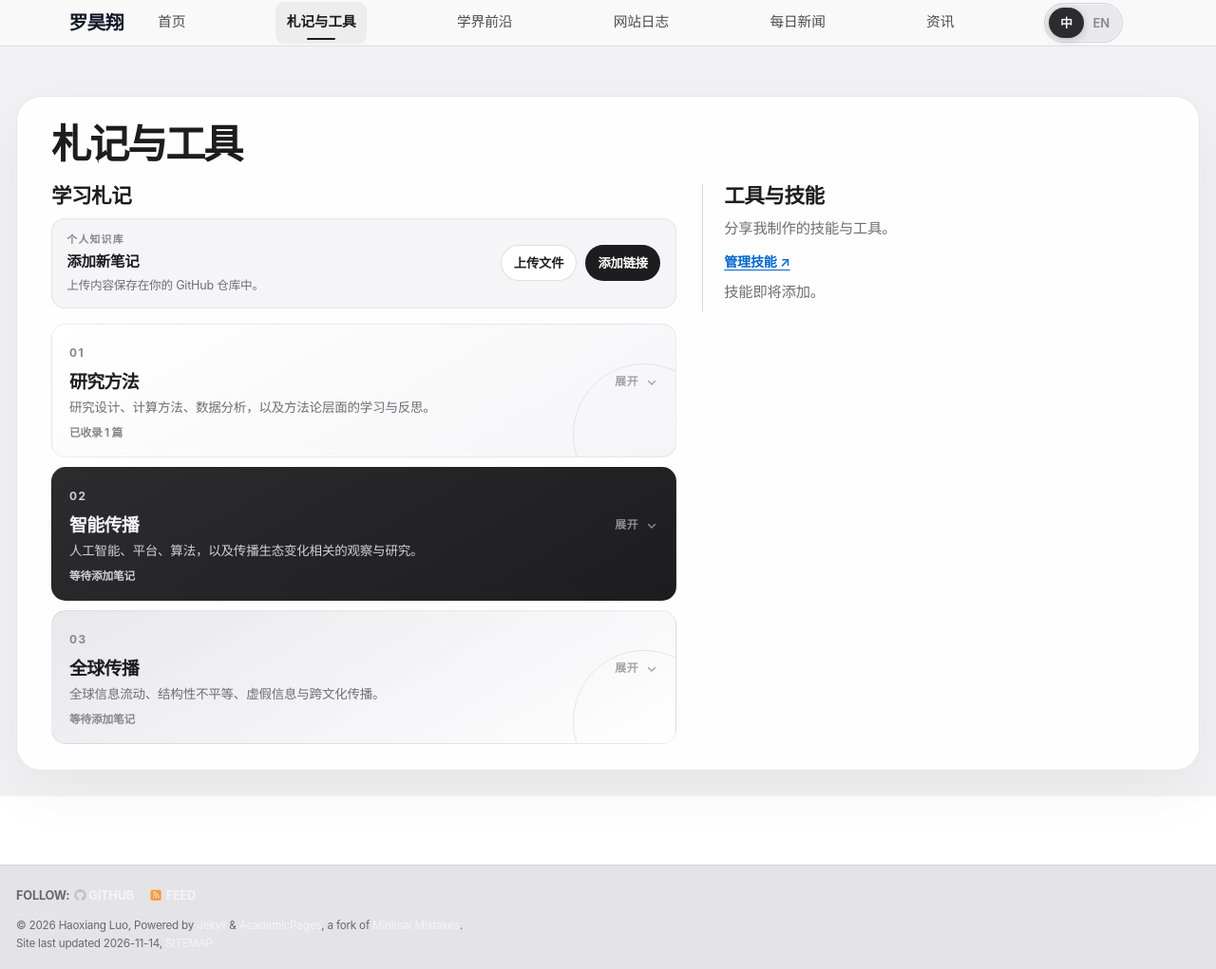
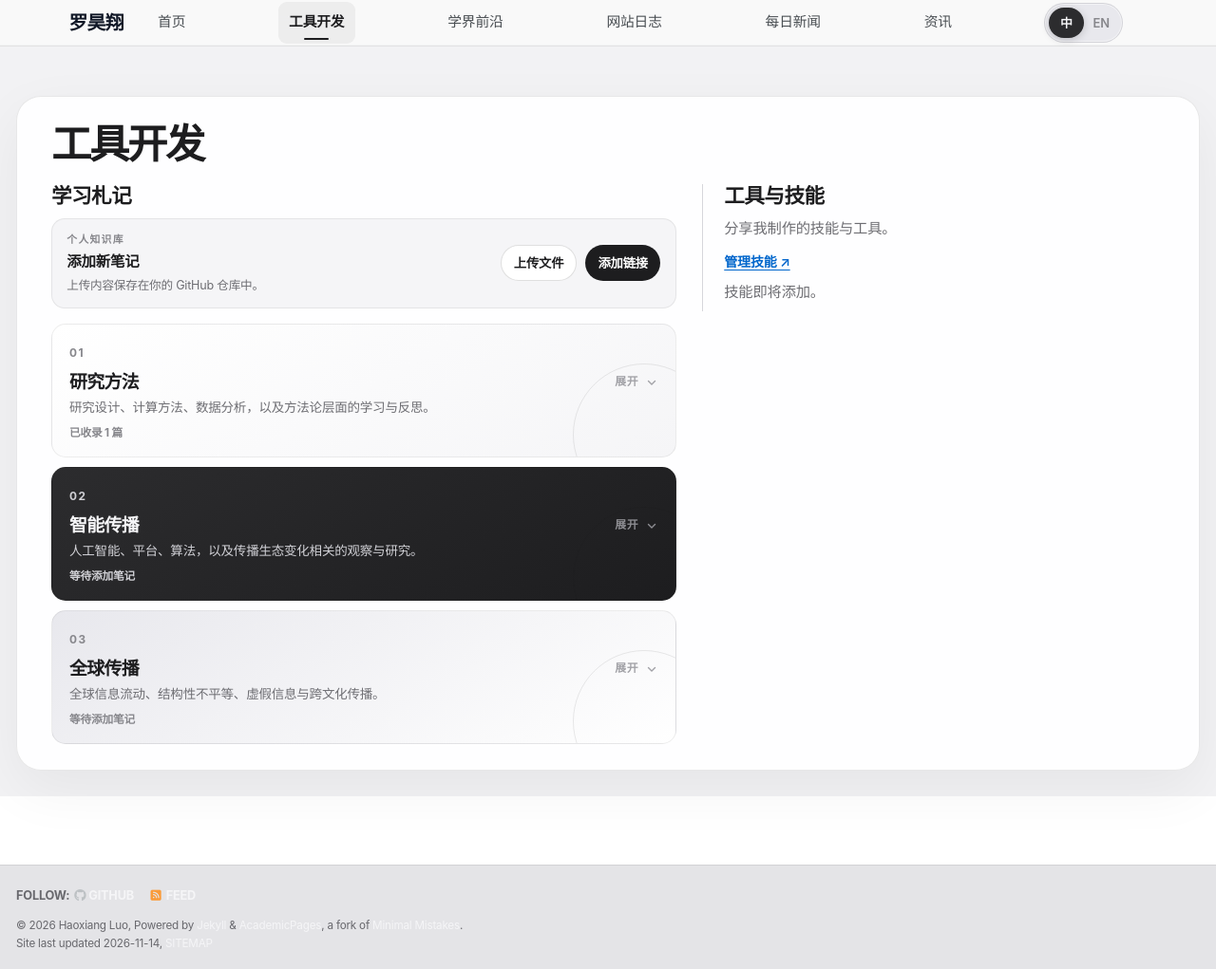
Before and after one commit to HaoxiangLuo/HaoxiangLuo.github.io, a Jekyll site: the page built from _pages/study-notes-zh.html, in a window 1280 px wide and 1021 px high. Shown: the whole window at 95% size. Built offline with Jekyll 4.4.1, drawn with Linux system fonts in a browser that asks for light colours; a style sheet for code colours, icons or effects is not loaded.

Commit message:
Rename notes and tools page to tool development

```diff
--- a/_data/navigation.yml
+++ b/_data/navigation.yml
@@ -1,6 +1,6 @@
 # Primary navigation in both languages.
 main:
-  - title: "Notes & Tools"
+  - title: "Tool Development"
     url: /study-notes/
 
   - title: "Academic Frontiers"
@@ -16,7 +16,7 @@ main:
     url: /opportunities/
 
 main_zh:
-  - title: "札记与工具"
+  - title: "工具开发"
     url: /zh/study-notes/
 
   - title: "学界前沿"
--- a/_pages/study-notes-zh.html
+++ b/_pages/study-notes-zh.html
@@ -1,7 +1,7 @@
 ---
 layout: archive
 permalink: /zh/study-notes/
-title: "札记与工具"
+title: "工具开发"
 author_profile: false
 lang: zh
 translation_url: /study-notes/
--- a/_pages/year-archive.html
+++ b/_pages/year-archive.html
@@ -1,7 +1,7 @@
 ---
 layout: archive
 permalink: /study-notes/
-title: "Notes & Tools"
+title: "Tool Development"
 author_profile: false
 lang: en
 translation_url: /zh/study-notes/
```
